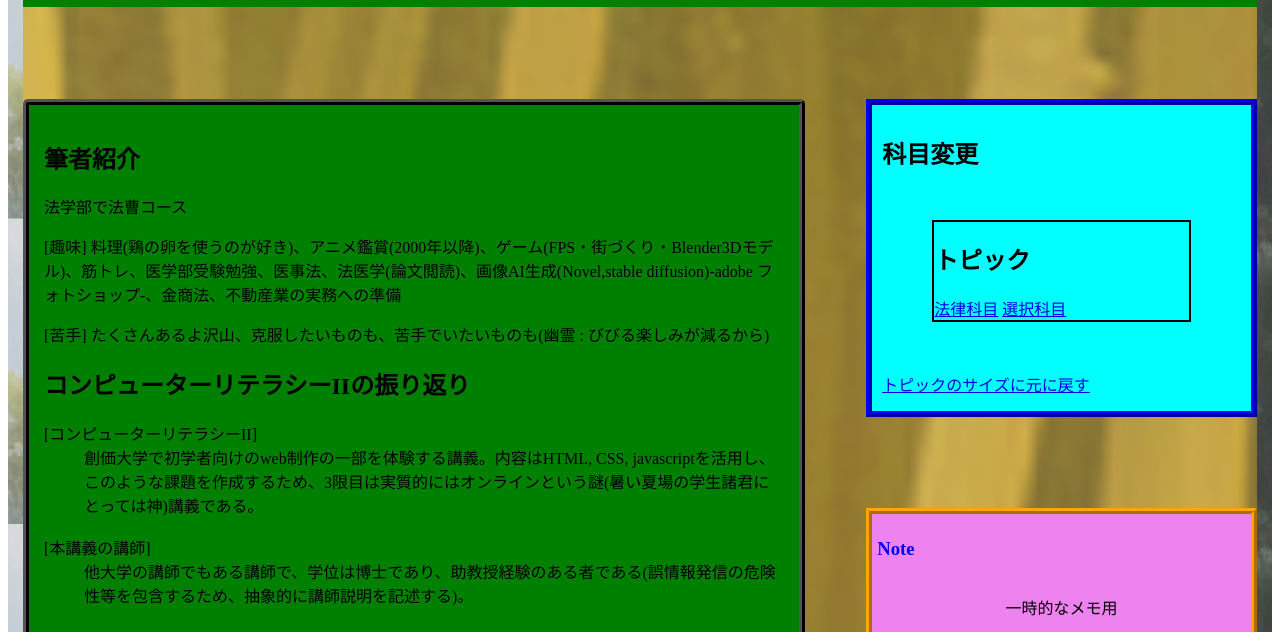
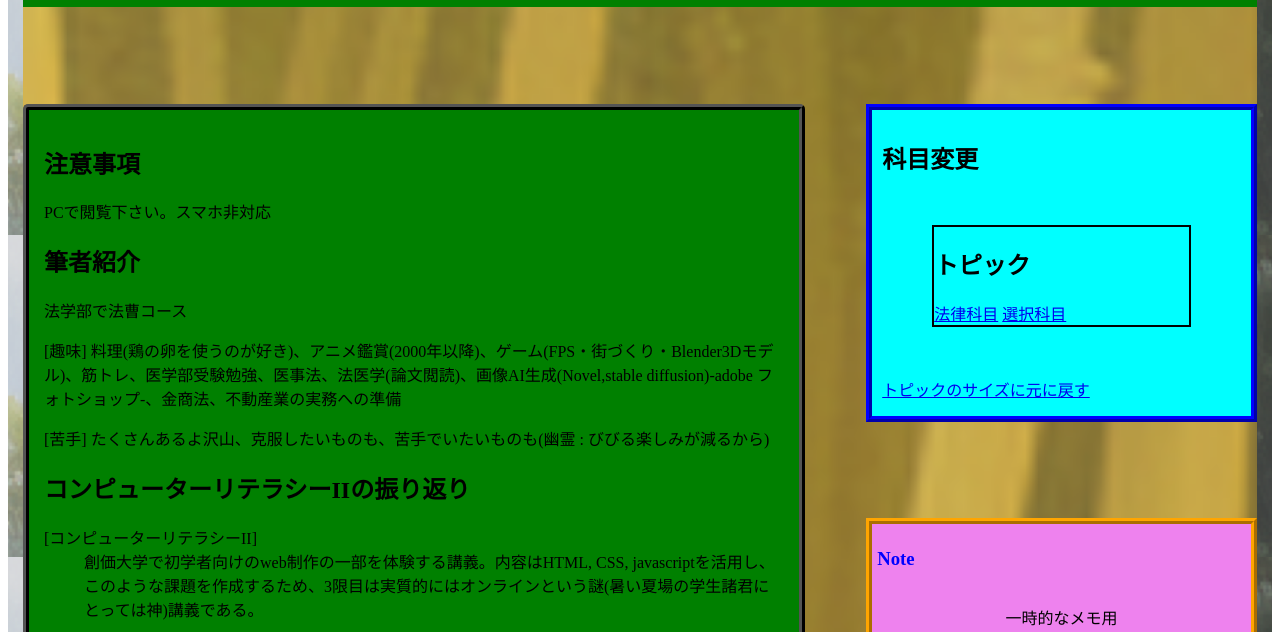
Before and after one commit to 2301225soka/2301225soka-final.github.io, a plain HTML site: page index.html in a window 1280 px wide. Shown: the part 110-742 px from the top of the page. Drawn offline with nearby package versions, Linux system fonts and the light colour scheme.

Commit message:
Update index.html

```diff
--- a/index.html
+++ b/index.html
@@ -34,6 +34,10 @@
         </div>
         <div id="main-container">
             <main>
+                <section>
+                    <h1>注意事項</h1>
+                    <p>PCで閲覧下さい。スマホ非対応</p>
+                </section>
                 <section>
                     <h1>筆者紹介</h1>
                     <p>法学部で法曹コース</p>
```
